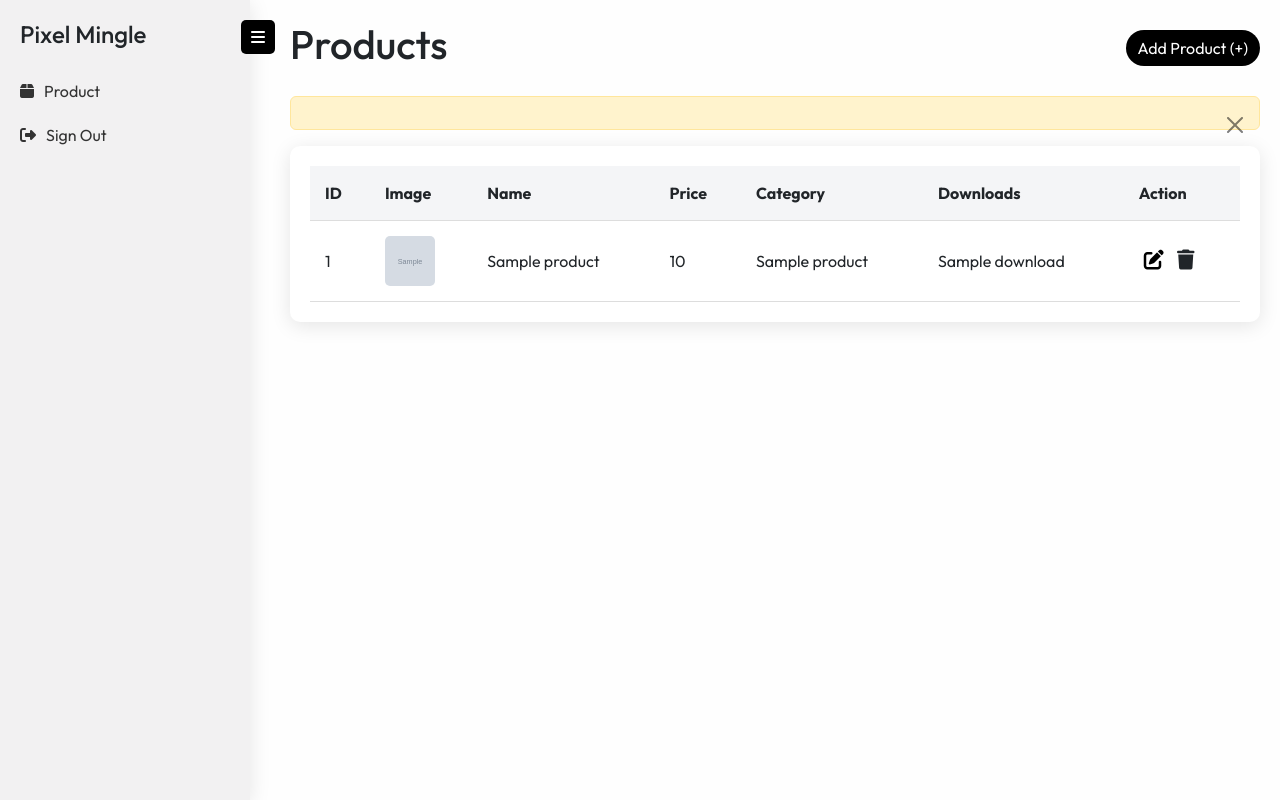
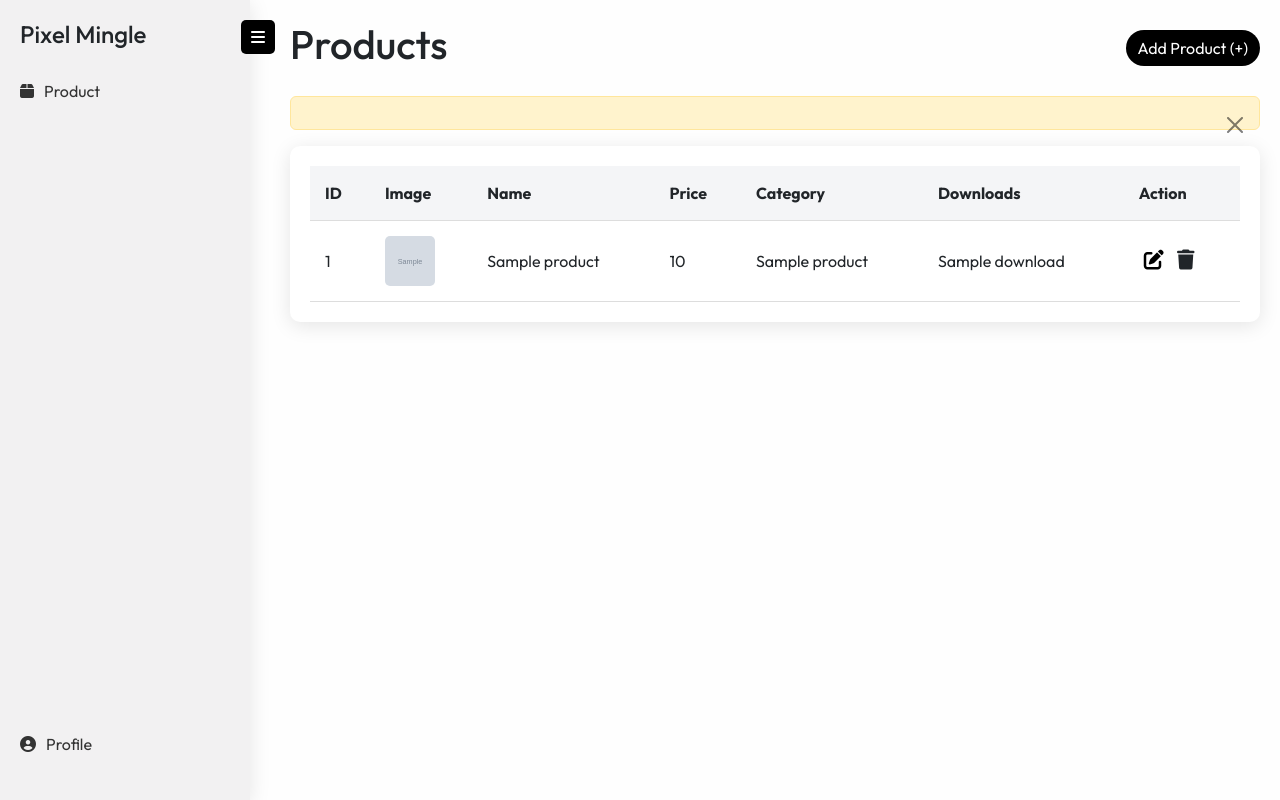
Before and after one commit to jenridewany/sideMission, a CodeIgniter 4 app: the page made by app/Views/creator/listingProducts.php in a window 1280 px wide. Run offline with PHP 8.4 and a stand-in for CodeIgniter, Linux system fonts and the light colour scheme; the template is opened without the code that fills it: most values are stand-ins (such as "Sample title", 1, 10 or a date in 2020); grey boxes marked "Sample" are stand-in pictures; data that the repository does not hold is empty; some libraries are stand-ins or nearby versions.

Commit message:
add popup profile

```diff
--- a/app/Views/creator/listingProducts.php
+++ b/app/Views/creator/listingProducts.php
@@ -15,7 +15,19 @@
         <h3>Pixel Mingle</h3>
         <ul>
             <li><a href="#"><i class="fas fa-box"></i> <span>Product</span></a></li>
-            <li><a href="#" onclick="showLogoutPopup()" class="profile"><i class="fas fa-sign-out-alt"></i> <span>Sign Out</span></a></li>
+            <li></li>
+            <li style="position: absolute; bottom: 0; display: block; width: 50%;">
+                <a href="#" class="dropdown-toggle" data-bs-toggle="dropdown" aria-expanded="false">
+                    <i class="fas fa-user-circle"></i>
+                    <span>Profile</span>
+                </a>
+                <div class="btn-group dropend">
+                    <div class="dropdown-menu">
+                        <a class="dropdown-item" href="#" class="profile"><i class="fas fa-user"></i>Sign Out</a>
+                        <a class="dropdown-item" href="#" onclick="showLogoutPopup()" class="profile"><i class="fas fa-sign-out-alt"></i>Sign Out</a>
+                    </div>
+                </div></a>
+            </li>
         </ul>
     </div>
 
@@ -128,8 +140,9 @@
     </div>
 
 
+    <script src="https://code.jquery.com/jquery-3.7.1.slim.js" integrity="sha256-UgvvN8vBkgO0luPSUl2s8TIlOSYRoGFAX4jlCIm9Adc=" crossorigin="anonymous"></script>
     <script src="https://cdn.jsdelivr.net/npm/bootstrap@5.3.3/dist/js/bootstrap.bundle.min.js"></script>
-    <script src="https://code.jquery.com/jquery-3.7.1.slim.js" integrity="sha256-UgvvN8vBkgO0luPSUl2s8TIlOSYRoGFAX4jlCIm9Adc=" crossorigin="anonymous"></script>
+    <script src="https://cdn.jsdelivr.net/npm/popper.js@1.12.9/dist/umd/popper.min.js"></script>
     <script src="<?= base_url('js/styles.js'); ?>"></script>
     <script>
         const deleteButtons = document.querySelectorAll('.delete');
--- a/public/css/styles-dashboard.css
+++ b/public/css/styles-dashboard.css
@@ -308,9 +308,8 @@ table td button:hover {
     padding: 10px;
 }
 
-/* Style for profile section at the bottom */
-.sidebar .profile {
-    margin-top: auto;
+.profile {
+    justify-content: normal
 }
 
 .sidebar .profile button {
@@ -351,3 +350,7 @@ table td button:hover {
     margin-right: 5px;
     cursor: pointer;
 }
+
+.dropdown-toggle::after {
+    display:none;
+}
```
